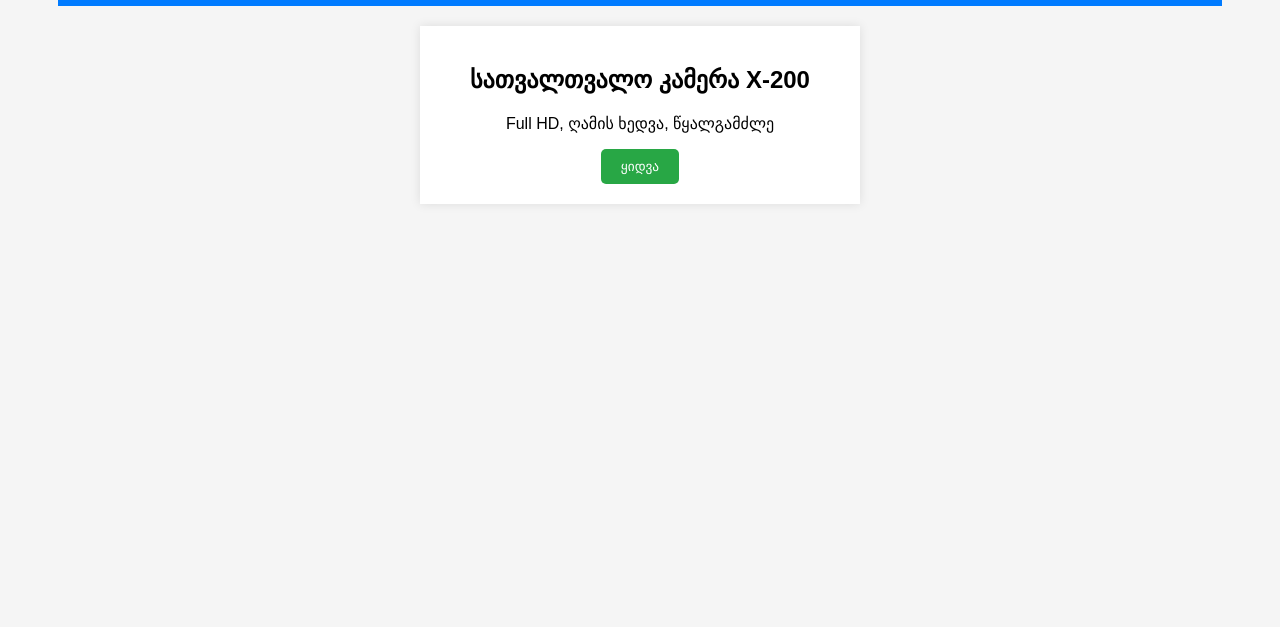
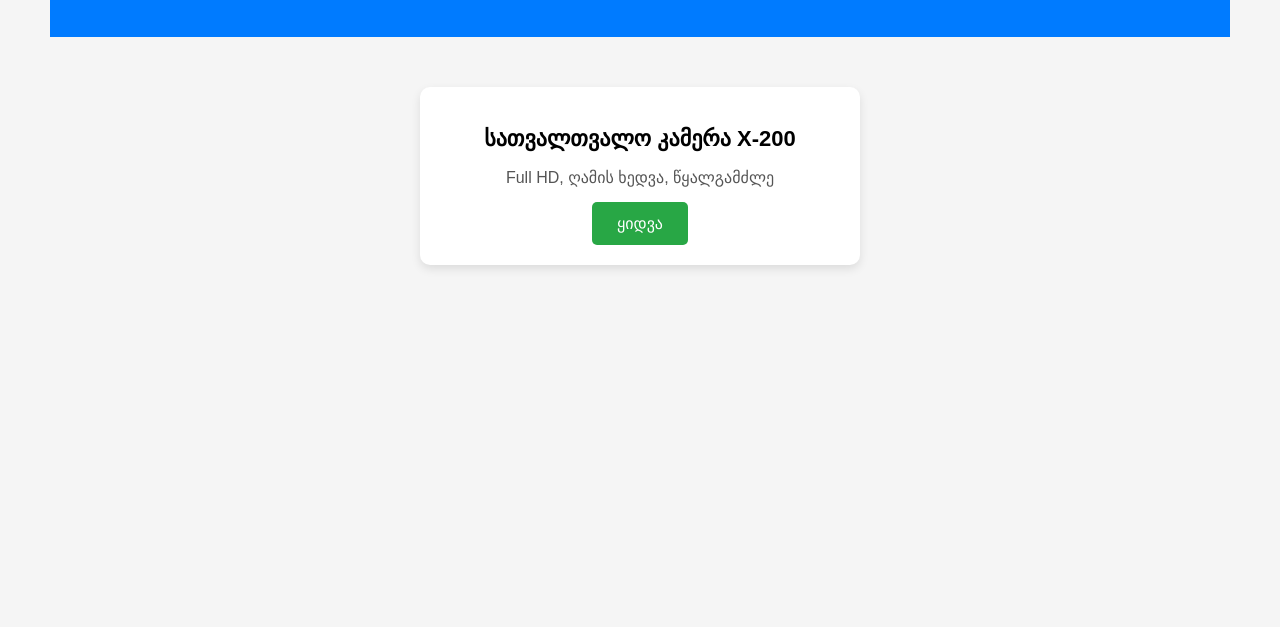
Before and after one commit to davit200208/dshops.github.io, a plain HTML site: page index.html in a window 1280 px wide. Shown: the part 173-800 px from the top of the page. Drawn offline with Linux system fonts and the light colour scheme.

Commit message:
Update styles.css

```diff
--- a/styles.css
+++ b/styles.css
@@ -3,25 +3,50 @@ body {
     background-color: #f5f5f5;
     text-align: center;
     padding: 50px;
+    margin: 0;
 }
+
 header {
     background: #007bff;
     color: white;
     padding: 20px;
+    font-size: 24px;
+    font-weight: bold;
 }
+
 .product {
-    margin: 20px auto;
+    margin: 50px auto;
     max-width: 400px;
     background: white;
     padding: 20px;
-    box-shadow: 0px 0px 10px rgba(0, 0, 0, 0.1);
+    box-shadow: 0px 4px 10px rgba(0, 0, 0, 0.1);
+    border-radius: 10px;
 }
+
+.product h2 {
+    font-size: 22px;
+    font-weight: bold;
+    margin-bottom: 10px;
+}
+
+.product p {
+    font-size: 16px;
+    color: #555;
+    margin-bottom: 15px;
+}
+
 .buy-btn {
     display: inline-block;
-    padding: 10px 20px;
+    padding: 12px 25px;
     background: #28a745;
     color: white;
     border: none;
     cursor: pointer;
     border-radius: 5px;
+    font-size: 16px;
+    transition: background 0.3s;
 }
+
+.buy-btn:hover {
+    background: #218838;
+}
```
